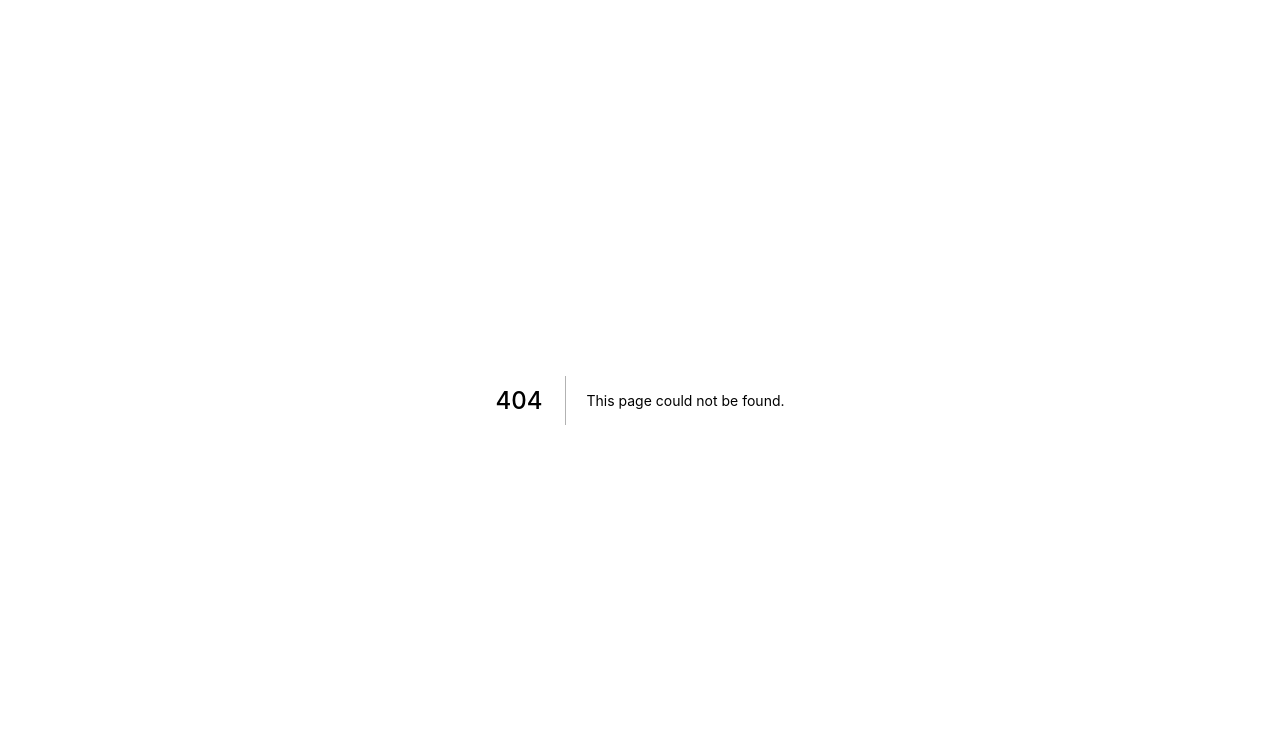
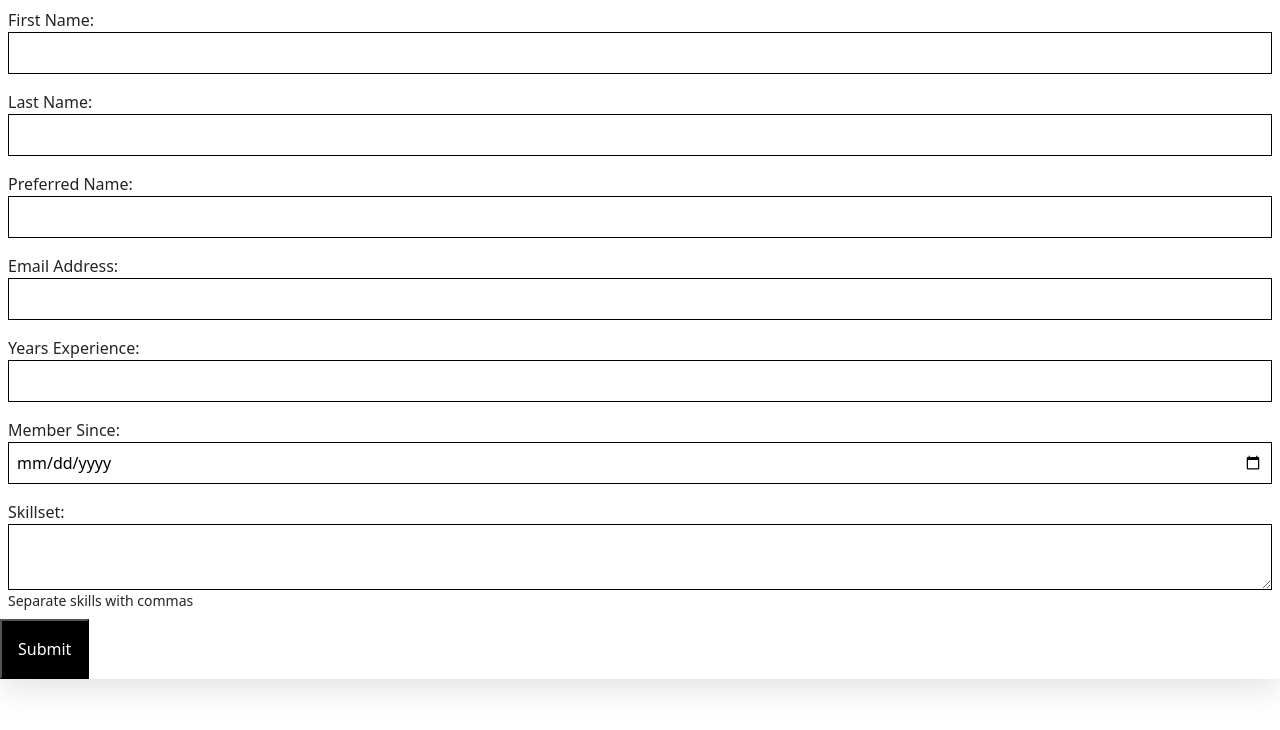
Before and after one commit to swilsondigital/users-ui, a Next.js app: page /users/create in a window 1280 px wide. Before the commit this address had no page. Shown: the top 730 px of the page. Built offline with nearby package versions, Linux system fonts and the light colour scheme.

Commit message:
initial commit for user-ui

```diff
--- a/package.json
+++ b/package.json
@@ -8,11 +8,14 @@
     "lint": "next lint"
   },
   "dependencies": {
+    "bootstrap": "^5.1.3",
     "next": "12.0.10",
     "react": "17.0.2",
-    "react-dom": "17.0.2"
+    "react-dom": "17.0.2",
+    "sass": "^1.49.7"
   },
   "devDependencies": {
+    "autoprefixer": "^10.4.2",
     "eslint": "8.8.0",
     "eslint-config-next": "12.0.10"
   }
--- a/pages/_app.js
+++ b/pages/_app.js
@@ -1,4 +1,5 @@
-import '../styles/globals.css'
+import '../styles/globals.scss'
+import 'bootstrap/dist/css/bootstrap.css'
 
 function MyApp({ Component, pageProps }) {
   return <Component {...pageProps} />
--- /dev/null
+++ b/pages/api/users/[id].js
@@ -0,0 +1,22 @@
+export default async function handler(req, res){
+
+    let fetchOptions = {method: req.method, headers: {'Content-Type': 'application/json'}}
+    switch(req.method){
+        case "POST":
+        case "PUT":
+            fetchOptions.body = req.body
+            break
+    }
+
+    try {
+        const {id} = req.query
+        const response = await fetch(`${process.env.DB_URL}/users/${id}`, fetchOptions)
+        let data = await response.json()
+        res.statusCode = 200;
+        res.setHeader('Content-Type', 'application/json');
+        res.end(JSON.stringify(data));
+    } catch (error) {
+        res.json(error);
+        res.status(405).end();
+    }
+}
--- /dev/null
+++ b/pages/api/users/index.js
@@ -0,0 +1,20 @@
+export default async function handler(req, res){
+    let fetchOptions = {method: req.method, headers: {'Content-Type': 'application/json'}}
+    switch(req.method){
+        case "POST":
+        case "PUT":
+            fetchOptions.body = req.body
+            break
+    }
+    try {
+        const response = await fetch(`${process.env.DB_URL}/users/`, fetchOptions)
+        let data = await response.json()
+        res.statusCode = 200;
+        res.setHeader('Content-Type', 'application/json');
+        res.setHeader('Cache-Control', 'max-age=180000');
+        res.end(JSON.stringify(data));
+    } catch (error) {
+        res.json(error);
+        res.status(405).end();
+    }
+}
--- /dev/null
+++ b/pages/users/create.js
@@ -0,0 +1,70 @@
+function UserCreate(){
+    const createUser = async event => {
+        event.preventDefault()
+        let req = event.target,
+            skills = req.skills.value.split(",")
+
+        let reqBody = JSON.stringify({
+            fname: req.fname.value,
+            lname: req.lname.value,
+            pname: req.pname.value,
+            email: req.email.value,
+            experience: Number(req.experience.value),
+            since: req.since.value,
+            skills: skills,
+        });
+
+        console.log(reqBody)
+
+        const res = await fetch('https://fierce-taiga-67843.herokuapp.com/users/', {
+            body: reqBody,
+            headers: {
+                'Content-Type': 'application/json'
+            },
+            method: 'POST',
+        })
+
+        const result = await res.json()
+        console.log(result)
+    }
+    return (
+        <main className="main">
+            <form onSubmit={createUser}>
+
+                <div>
+                    <label htmlFor="fname">First Name:</label>
+                    <input type="text" name="fname"/>
+                </div>
+                <div>
+                    <label htmlFor="lname">Last Name:</label>
+                    <input type="text" name="lname"/>
+                </div>
+                <div>
+                    <label htmlFor="pname">Preferred Name:</label>
+                    <input type="text" name="pname"/>
+                </div>
+                <div>
+                    <label htmlFor="email">Email Address:</label>
+                    <input type="email" name="email"/>
+                </div>
+                <div>
+                    <label htmlFor="experience">Years Experience:</label>
+                    <input type="number" name="experience" min="0" max="100"/>
+                </div>
+                <div>
+                    <label htmlFor="since">Member Since:</label>
+                    <input type="date" name="since"/>
+                </div>
+                <div>
+                    <label htmlFor="skills">Skillset:</label>
+                    <textarea name="skills"></textarea>
+                    <small className="block">Separate skills with commas</small>
+                </div>
+
+                <button className="bg-black text-white p-3">Submit</button>
+            </form>
+        </main>
+    )
+}
+
+export default UserCreate
--- a/styles/globals.css
+++ /dev/null
@@ -1,16 +0,0 @@
-html,
-body {
-  padding: 0;
-  margin: 0;
-  font-family: -apple-system, BlinkMacSystemFont, Segoe UI, Roboto, Oxygen,
-    Ubuntu, Cantarell, Fira Sans, Droid Sans, Helvetica Neue, sans-serif;
-}
-
-a {
-  color: inherit;
-  text-decoration: none;
-}
-
-* {
-  box-sizing: border-box;
-}
--- /dev/null
+++ b/styles/globals.scss
@@ -0,0 +1,24 @@
+@import url('https://fonts.googleapis.com/css2?family=Inter:wght@100;200;300;400;500;600;700;800;900&display=swap');
+
+body {
+    font-family: 'Inter', sans-serif;
+}
+
+.main {
+    background: white;
+    box-shadow: rgba(100, 100, 111, 0.2) 0 0.5rem 2rem 0;
+}
+
+form {
+
+    div {
+        padding: 0.5rem;
+        display: flex;
+        flex-direction: column;
+    }
+    input,
+    textarea {
+        border: 1px solid black;
+        padding: 0.5rem;
+    }
+}
```
Also changed, not shown: components/UserForm.js (added, +73 -0 lines), pages/users.js (added, +18 -0 lines), pages/users/[id].js (added, +41 -0 lines), pages/users/[id]/edit.js (added, +28 -0 lines), 1 other file (tests, documents, lock files or other folders).
